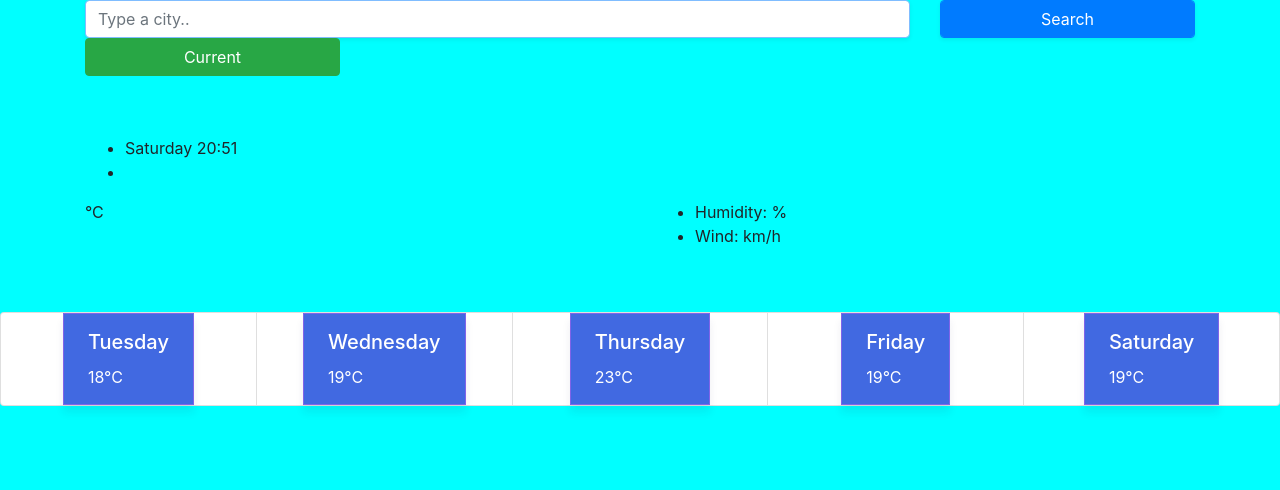
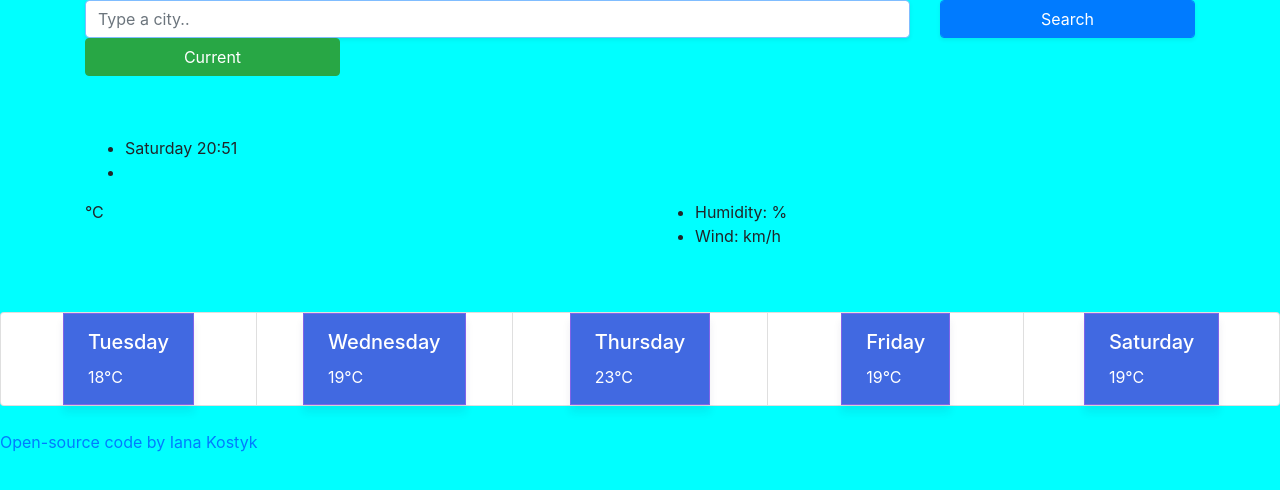
Before and after one commit to IanaKos/my-weath-app, a plain HTML site: page index.html in a window 1280 px wide. Drawn offline with nearby package versions, Linux system fonts and the light colour scheme; no server answers.

Commit message:
GITHUB repository  link added

```diff
--- a/index.html
+++ b/index.html
@@ -109,8 +109,10 @@
     </div>
   </div>
       </div>
+    </br>
 
 
+<a href="https://github.com/IanaKos/my-weath-app">Open-source code by Iana Kostyk</a>
     <script src="src/index.js"></script>
   </body>
 </html>
```
